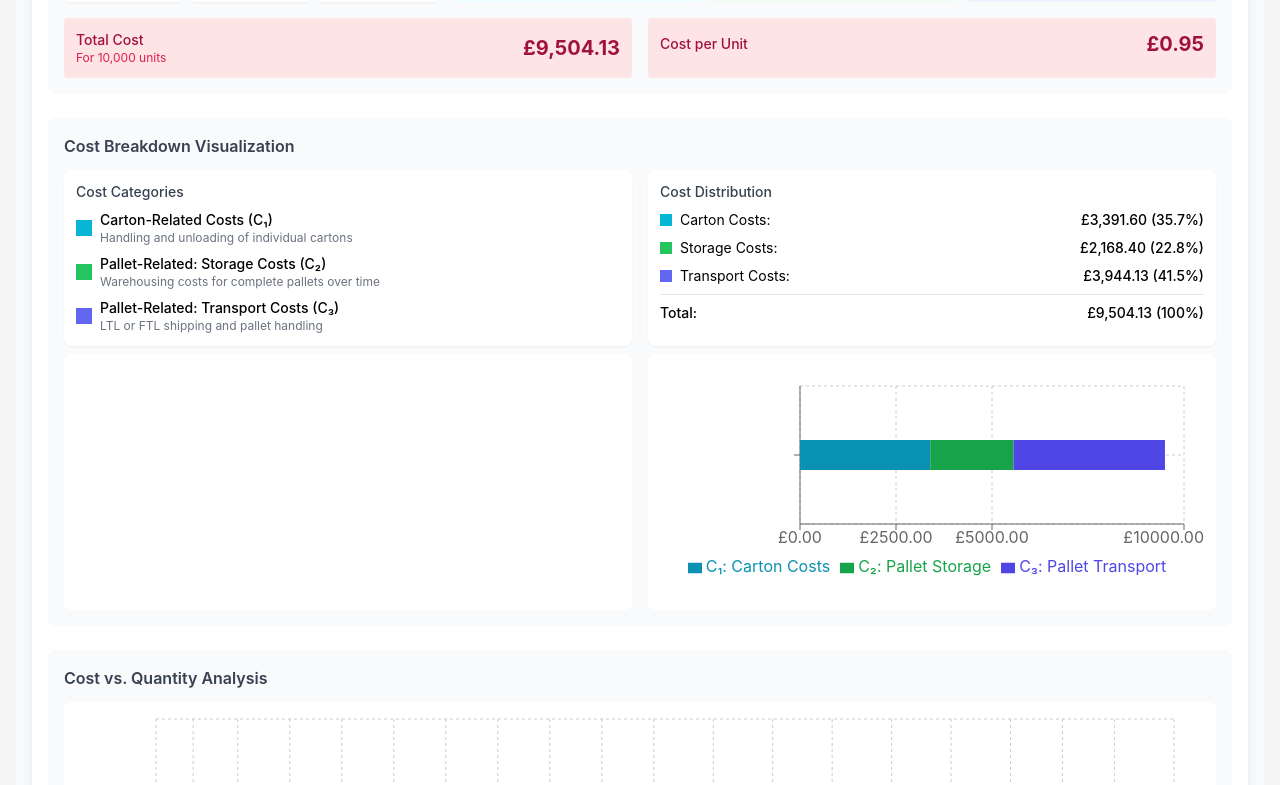
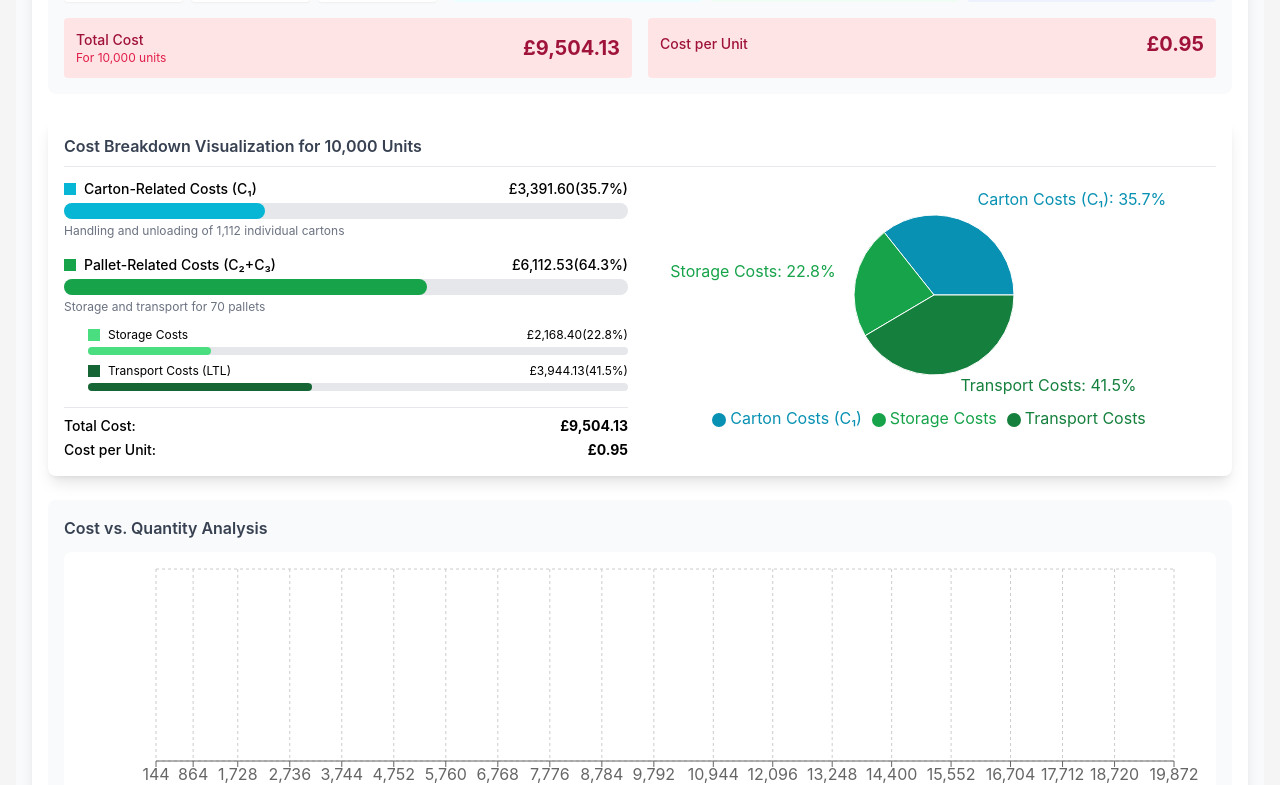
Before and after one commit to progami/carton-optimizer, a React (Vite) app: page /part2a in a window 1280 px wide. Shown: the part 1395-2180 px from the top of the page. Built offline with nearby package versions, Linux system fonts and the light colour scheme.

Commit message:
updated charts cost breakdown

```diff
--- a/src/components/Part2A.tsx
+++ b/src/components/Part2A.tsx
@@ -10,7 +10,7 @@ import {
 import {
   LineChart, Line, XAxis, YAxis, CartesianGrid, Tooltip,
   Legend, ResponsiveContainer, ReferenceLine, ComposedChart,
-  Bar, Area, AreaChart, Pie
+  Bar, Area, AreaChart, Pie, PieChart
 } from 'recharts';
 
 const CostAnalysis = () => {
@@ -473,156 +473,135 @@ const CostAnalysis = () => {
         </div>
 
         {/* Cost Breakdown Visualization */}
-        <div className="bg-gray-50 p-4 rounded-lg mb-6">
-          <h3 className="font-semibold text-gray-700 mb-3">Cost Breakdown Visualization</h3>
+          <div className="bg-white p-4 rounded-lg shadow-lg mb-6">
+            <h3 className="font-semibold text-gray-700 border-b pb-2 mb-3">Cost Breakdown Visualization for {costConfig.totalDemand.toLocaleString()} Units</h3>
 
-          <div className="grid grid-cols-1 md:grid-cols-2 gap-4 mb-2">
-            {/* Cost Category Legend */}
-            <div className="bg-white p-3 rounded-lg shadow-sm">
-              <h4 className="text-sm font-medium text-gray-700 mb-2">Cost Categories</h4>
-              <div className="grid grid-cols-1 gap-2">
+            <div className="grid grid-cols-1 md:grid-cols-2 gap-6">
+              {/* Left side: Cost breakdown with bar charts */}
+              <div>
+                <div className="mb-4">
+                  <div className="flex justify-between items-center mb-1">
                     <div className="flex items-center">
-                  <div className="w-4 h-4 bg-cyan-500 mr-2"></div>
-                  <div>
-                    <div className="text-sm font-medium">Carton-Related Costs (C₁)</div>
-                    <div className="text-xs text-gray-500">Handling and unloading of individual cartons</div>
+                      <div className="w-3 h-3 bg-cyan-500 mr-2"></div>
+                      <span className="text-sm font-medium">Carton-Related Costs (C₁)</span>
+                    </div>
+                    <span className="text-sm font-medium">
+                      {analysisResults ? formatCurrency(analysisResults.cartonCosts) : '-'}
+                      ({analysisResults ? `${analysisResults.cartonCostPercentage.toFixed(1)}%` : '0%'})
+                    </span>
+                  </div>
+                  <div className="w-full bg-gray-200 rounded-full h-4">
+                    <div
+                      className="bg-cyan-500 h-4 rounded-full"
+                      style={{ width: `${analysisResults ? analysisResults.cartonCostPercentage : 0}%` }}
+                    ></div>
+                  </div>
+                  <div className="text-xs text-gray-500 mt-1">
+                    Handling and unloading of {analysisResults ? analysisResults.totalCartons.toLocaleString() : '-'} individual cartons
                   </div>
                 </div>
+
+                {/* Pallet-related costs (combined storage + transport) */}
+                <div className="mb-1">
+                  <div className="flex justify-between items-center mb-1">
                     <div className="flex items-center">
-                  <div className="w-4 h-4 bg-green-500 mr-2"></div>
-                  <div>
-                    <div className="text-sm font-medium">Pallet-Related: Storage Costs (C₂)</div>
-                    <div className="text-xs text-gray-500">Warehousing costs for complete pallets over time</div>
+                      <div className="w-3 h-3 bg-green-600 mr-2"></div>
+                      <span className="text-sm font-medium">Pallet-Related Costs (C₂+C₃)</span>
+                    </div>
+                    <span className="text-sm font-medium">
+                      {analysisResults ? formatCurrency(analysisResults.storageCosts + analysisResults.transportCosts) : '-'}
+                      ({analysisResults ? `${(analysisResults.storageCostPercentage + analysisResults.transportCostPercentage).toFixed(1)}%` : '0%'})
+                    </span>
+                  </div>
+                  <div className="w-full bg-gray-200 rounded-full h-4">
+                    <div
+                      className="bg-green-600 h-4 rounded-full"
+                      style={{ width: `${analysisResults ? (analysisResults.storageCostPercentage + analysisResults.transportCostPercentage) : 0}%` }}
+                    ></div>
+                  </div>
+                  <div className="text-xs text-gray-500 mt-1">
+                    Storage and transport for {analysisResults ? Math.ceil(analysisResults.totalPallets).toLocaleString() : '-'} pallets
                   </div>
                 </div>
+
+                {/* Breakdown of pallet-related costs */}
+                <div className="pl-6 mt-3">
+                  <div className="flex justify-between items-center mb-1">
                     <div className="flex items-center">
-                  <div className="w-4 h-4 bg-indigo-500 mr-2"></div>
-                  <div>
-                    <div className="text-sm font-medium">Pallet-Related: Transport Costs (C₃)</div>
-                    <div className="text-xs text-gray-500">LTL or FTL shipping and pallet handling</div>
+                      <div className="w-3 h-3 bg-green-400 mr-2"></div>
+                      <span className="text-xs">Storage Costs</span>
                     </div>
+                    <span className="text-xs">
+                      {analysisResults ? formatCurrency(analysisResults.storageCosts) : '-'}
+                      ({analysisResults ? `${analysisResults.storageCostPercentage.toFixed(1)}%` : '0%'})
+                    </span>
+                  </div>
+                  <div className="w-full bg-gray-200 rounded-full h-2">
+                    <div
+                      className="bg-green-400 h-2 rounded-full"
+                      style={{ width: `${analysisResults ? analysisResults.storageCostPercentage : 0}%` }}
+                    ></div>
+                  </div>
+
+                  <div className="flex justify-between items-center mt-2 mb-1">
+                    <div className="flex items-center">
+                      <div className="w-3 h-3 bg-green-800 mr-2"></div>
+                      <span className="text-xs">Transport Costs ({analysisResults?.transportMode})</span>
+                    </div>
+                    <span className="text-xs">
+                      {analysisResults ? formatCurrency(analysisResults.transportCosts) : '-'}
+                      ({analysisResults ? `${analysisResults.transportCostPercentage.toFixed(1)}%` : '0%'})
+                    </span>
+                  </div>
+                  <div className="w-full bg-gray-200 rounded-full h-2">
+                    <div
+                      className="bg-green-800 h-2 rounded-full"
+                      style={{ width: `${analysisResults ? analysisResults.transportCostPercentage : 0}%` }}
+                    ></div>
+                  </div>
+                </div>
+
+                {/* Total costs */}
+                <div className="mt-4 pt-2 border-t">
+                  <div className="flex justify-between items-center">
+                    <span className="text-sm font-medium">Total Cost:</span>
+                    <span className="text-sm font-bold">
+                      {analysisResults ? formatCurrency(analysisResults.totalCost) : '-'}
+                    </span>
+                  </div>
+                  <div className="flex justify-between items-center mt-1">
+                    <span className="text-sm font-medium">Cost per Unit:</span>
+                    <span className="text-sm font-bold">
+                      {analysisResults ? formatCurrency(analysisResults.costPerUnit) : '-'}
+                    </span>
                   </div>
                 </div>
               </div>
 
-            {/* Cost Breakdown Panel */}
-            <div className="bg-white p-3 rounded-lg shadow-sm">
-              <h4 className="text-sm font-medium text-gray-700 mb-2">Cost Distribution</h4>
-              <div className="grid grid-cols-1 gap-2">
-                <div className="flex justify-between items-center">
-                  <div className="flex items-center">
-                    <div className="w-3 h-3 bg-cyan-500 mr-2"></div>
-                    <div className="text-sm">Carton Costs:</div>
-                  </div>
-                  <div className="text-sm font-medium">
-                    {analysisResults ? formatCurrency(analysisResults.cartonCosts) : '-'} ({analysisResults ? `${analysisResults.cartonCostPercentage.toFixed(1)}%` : '-'})
-                  </div>
-                </div>
-                <div className="flex justify-between items-center">
-                  <div className="flex items-center">
-                    <div className="w-3 h-3 bg-green-500 mr-2"></div>
-                    <div className="text-sm">Storage Costs:</div>
-                  </div>
-                  <div className="text-sm font-medium">
-                    {analysisResults ? formatCurrency(analysisResults.storageCosts) : '-'} ({analysisResults ? `${analysisResults.storageCostPercentage.toFixed(1)}%` : '-'})
-                  </div>
-                </div>
-                <div className="flex justify-between items-center">
-                  <div className="flex items-center">
-                    <div className="w-3 h-3 bg-indigo-500 mr-2"></div>
-                    <div className="text-sm">Transport Costs:</div>
-                  </div>
-                  <div className="text-sm font-medium">
-                    {analysisResults ? formatCurrency(analysisResults.transportCosts) : '-'} ({analysisResults ? `${analysisResults.transportCostPercentage.toFixed(1)}%` : '-'})
-                  </div>
-                </div>
-                <div className="flex justify-between items-center pt-2 border-t">
-                  <div className="text-sm font-medium">Total:</div>
-                  <div className="text-sm font-medium">
-                    {analysisResults ? formatCurrency(analysisResults.totalCost) : '-'} (100%)
-                  </div>
-                </div>
-              </div>
-            </div>
-          </div>
-
-          <div className="grid grid-cols-1 md:grid-cols-2 gap-4">
-            {/* Pie Chart */}
-            <div className="h-64 bg-white rounded-lg p-3">
+              {/* Right side: Pie Chart */}
+              <div className="h-64">
                 <ResponsiveContainer width="100%" height="100%">
-                <ComposedChart
-                  data={[{
-                    name: 'Cost Components',
-                    cartonCosts: analysisResults ? analysisResults.cartonCostPercentage : 0,
-                    storageCosts: analysisResults ? analysisResults.storageCostPercentage : 0,
-                    transportCosts: analysisResults ? analysisResults.transportCostPercentage : 0,
-                  }]}
-                  margin={{ top: 20, right: 20, bottom: 20, left: 20 }}
+                  <PieChart>
+                    <Pie
+                      data={[
+                        { name: 'Carton Costs (C₁)', value: analysisResults ? analysisResults.cartonCosts : 0, fill: '#0891b2' },
+                        { name: 'Storage Costs', value: analysisResults ? analysisResults.storageCosts : 0, fill: '#16a34a' },
+                        { name: 'Transport Costs', value: analysisResults ? analysisResults.transportCosts : 0, fill: '#15803d' },
+                      ]}
+                      cx="50%"
+                      cy="50%"
+                      labelLine={false}
+                      outerRadius={80}
+                      label={({name, percent}) => `${name}: ${(percent * 100).toFixed(1)}%`}
+                      dataKey="value"
                     >
+                    </Pie>
                     <Tooltip
-                    formatter={(value) => [`${value.toFixed(2)}%`, '']}
-                    labelFormatter={() => 'Cost distribution'}
+                      formatter={(value) => formatCurrency(value)}
                       contentStyle={{ border: '1px solid #ccc', borderRadius: '4px', padding: '8px' }}
                     />
                     <Legend />
-                  <Pie
-                    dataKey="value"
-                    nameKey="name"
-                    cx="50%"
-                    cy="50%"
-                    outerRadius={80}
-                    fill="#8884d8"
-                    label={({cx, cy, midAngle, innerRadius, outerRadius, percent, name}) => {
-                      const radius = innerRadius + (outerRadius - innerRadius) * 0.5;
-                      const x = cx + radius * Math.cos(-midAngle * Math.PI / 180);
-                      const y = cy + radius * Math.sin(-midAngle * Math.PI / 180);
-                      return (
-                        <text
-                          x={x}
-                          y={y}
-                          fill="white"
-                          textAnchor="middle"
-                          dominantBaseline="central"
-                        >
-                          {`${(percent * 100).toFixed(1)}%`}
-                        </text>
-                      );
-                    }}
-                    data={[
-                      { name: 'C₁: Carton Costs', value: analysisResults ? analysisResults.cartonCostPercentage : 0, fill: '#0891b2' },
-                      { name: 'C₂: Pallet Storage', value: analysisResults ? analysisResults.storageCostPercentage : 0, fill: '#16a34a' },
-                      { name: 'C₃: Pallet Transport', value: analysisResults ? analysisResults.transportCostPercentage : 0, fill: '#4f46e5' },
-                    ]}
-                  />
-                </ComposedChart>
-              </ResponsiveContainer>
-            </div>
-
-            {/* Bar Chart */}
-            <div className="h-64 bg-white rounded-lg p-3">
-              <ResponsiveContainer width="100%" height="100%">
-                <ComposedChart
-                  data={[analysisResults].filter(Boolean)}
-                  margin={{ top: 20, right: 20, bottom: 20, left: 20 }}
-                  layout="vertical"
-                >
-                  <CartesianGrid strokeDasharray="3 3" />
-                  <XAxis type="number" tickFormatter={(value) => `£${value.toFixed(2)}`} />
-                  <YAxis type="category" dataKey="name" width={120} />
-                  <Tooltip
-                    formatter={(value, name) => {
-                      if (name === "cartonCosts") return [`£${value.toFixed(2)} (Carton-Related)`, 'C₁: Carton Costs'];
-                      if (name === "storageCosts") return [`£${value.toFixed(2)} (Pallet-Related)`, 'C₂: Storage Costs'];
-                      if (name === "transportCosts") return [`£${value.toFixed(2)} (Pallet-Related)`, 'C₃: Transport Costs'];
-                      return [`£${value.toFixed(2)}`, name];
-                    }}
-                    contentStyle={{ border: '1px solid #ccc', borderRadius: '4px', padding: '8px' }}
-                  />
-                  <Legend />
-                  <Bar dataKey="cartonCosts" name="C₁: Carton Costs" stackId="a" fill="#0891b2" barSize={30} />
-                  <Bar dataKey="storageCosts" name="C₂: Pallet Storage" stackId="a" fill="#16a34a" barSize={30} />
-                  <Bar dataKey="transportCosts" name="C₃: Pallet Transport" stackId="a" fill="#4f46e5" barSize={30} />
-                </ComposedChart>
+                  </PieChart>
                 </ResponsiveContainer>
               </div>
             </div>
```
Lines whose indentation alone changed are shown as unchanged.
